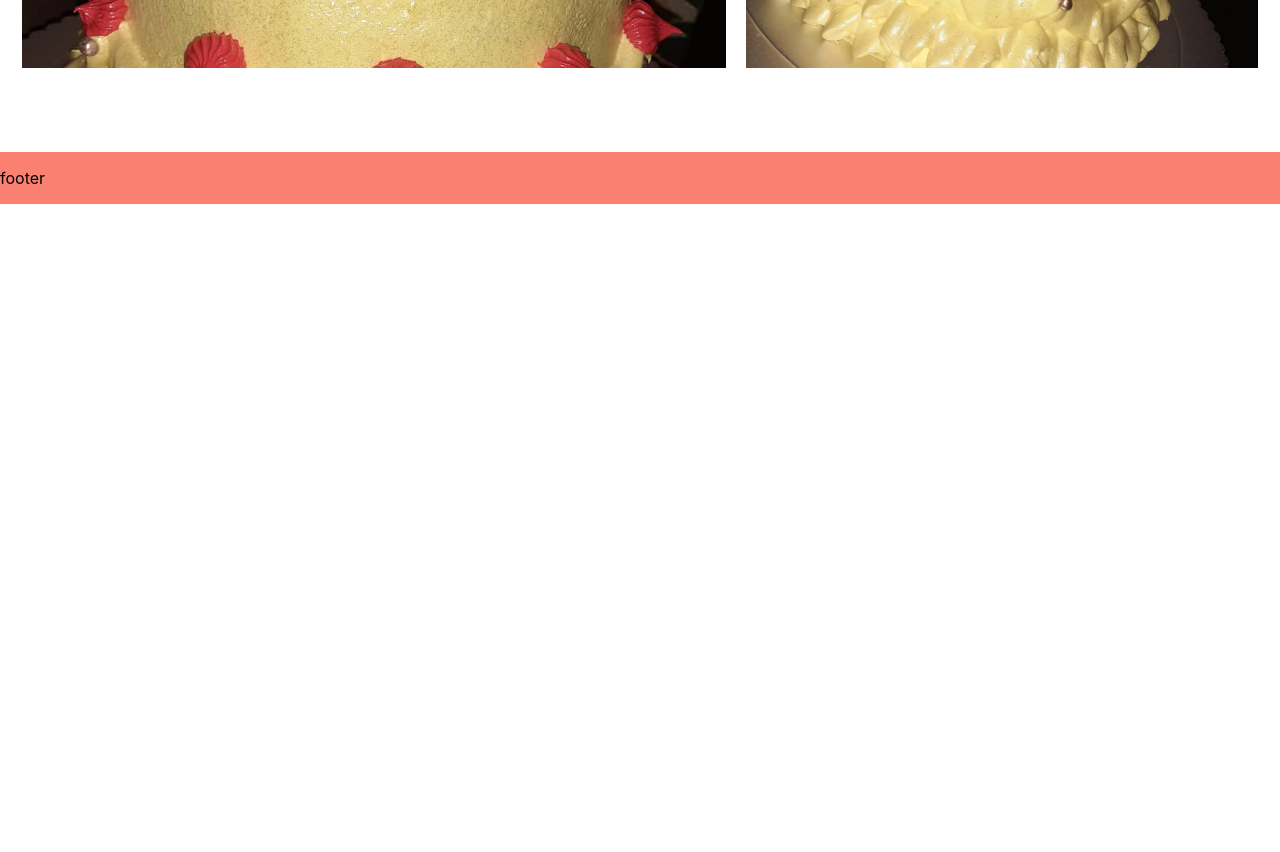
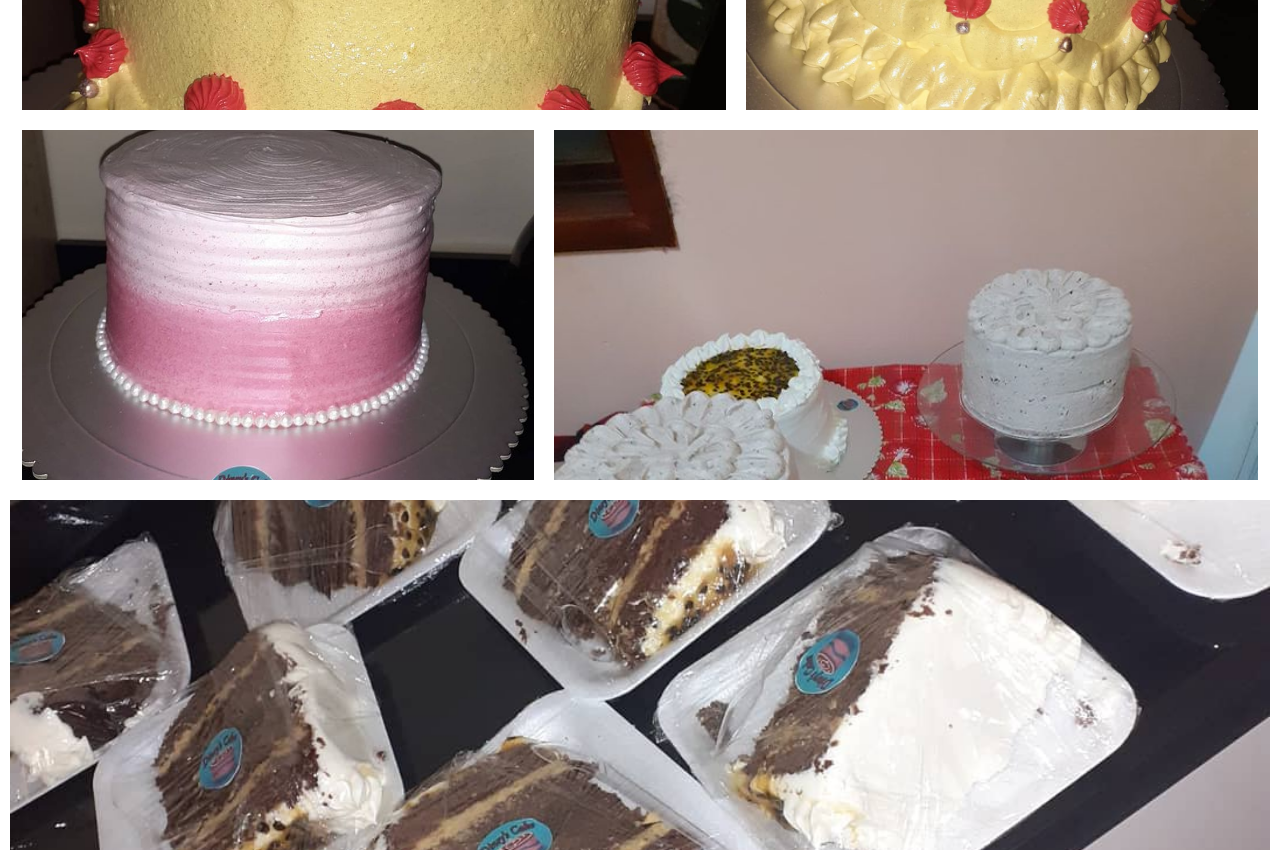
Before and after one commit to paulocost4/dincyscake, a React (Create React App) app: page / in a window 1280 px wide. Shown: the part 1240-2092 px from the top of the page. Before the commit the page ends 1444 px from the top, so only its background shows below. Built offline with nearby package versions, Linux system fonts and the light colour scheme; a web font is replaced by a local one.

Commit message:
Altura content corrigida, não mais sobrepõe outros elementos

```diff
--- a/src/App.css
+++ b/src/App.css
@@ -60,7 +60,7 @@ body {
 
 .main{
   display: flex;
-  height: 100%;
+  height: auto;
   width: 100%;
   margin: 100px 0px;
 }
--- a/src/App.js
+++ b/src/App.js
@@ -55,9 +55,9 @@ function App() {
                 <li className='medium' style={{backgroundImage: `url(${cake2})`}} alt='Cake' ></li>
                 <li className='medium' style={{backgroundImage: `url(${cake3})`}} alt='Cake' ></li>
                 <li className='small' style={{backgroundImage: `url(${cake4})`}} alt='Cake' ></li>
-                {/* <li className='medium' style={{backgroundImage: `url(${cake5})`}} alt='Cake' ></li> */}
-                {/* <li className='small' style={{backgroundImage: `url(${cake6})`}} alt='Cake' ></li>
-                <li className='large' style={{backgroundImage: `url(${cake7})`}} alt='Cake' ></li>  */}
+                <li className='small' style={{backgroundImage: `url(${cake5})`}} alt='Cake' ></li>
+                <li className='medium' style={{backgroundImage: `url(${cake6})`}} alt='Cake' ></li>
+                <li className='large' style={{backgroundImage: `url(${cake7})`}} alt='Cake' ></li>
               </ul>
 
             </section>
```
